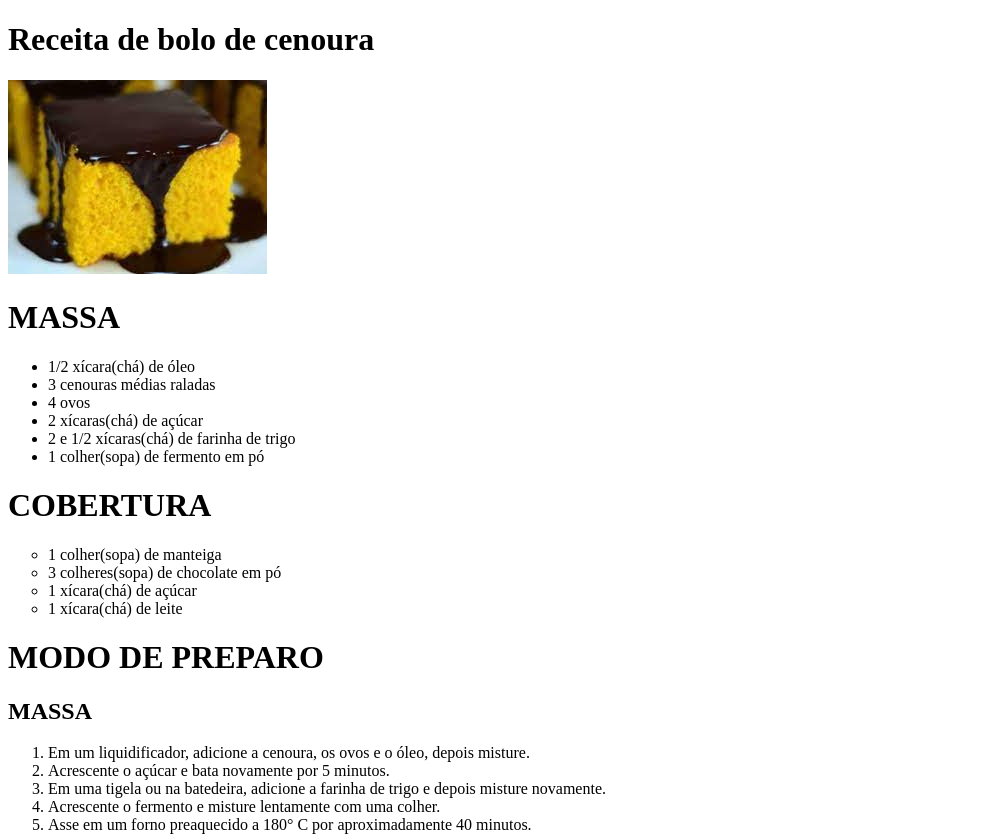
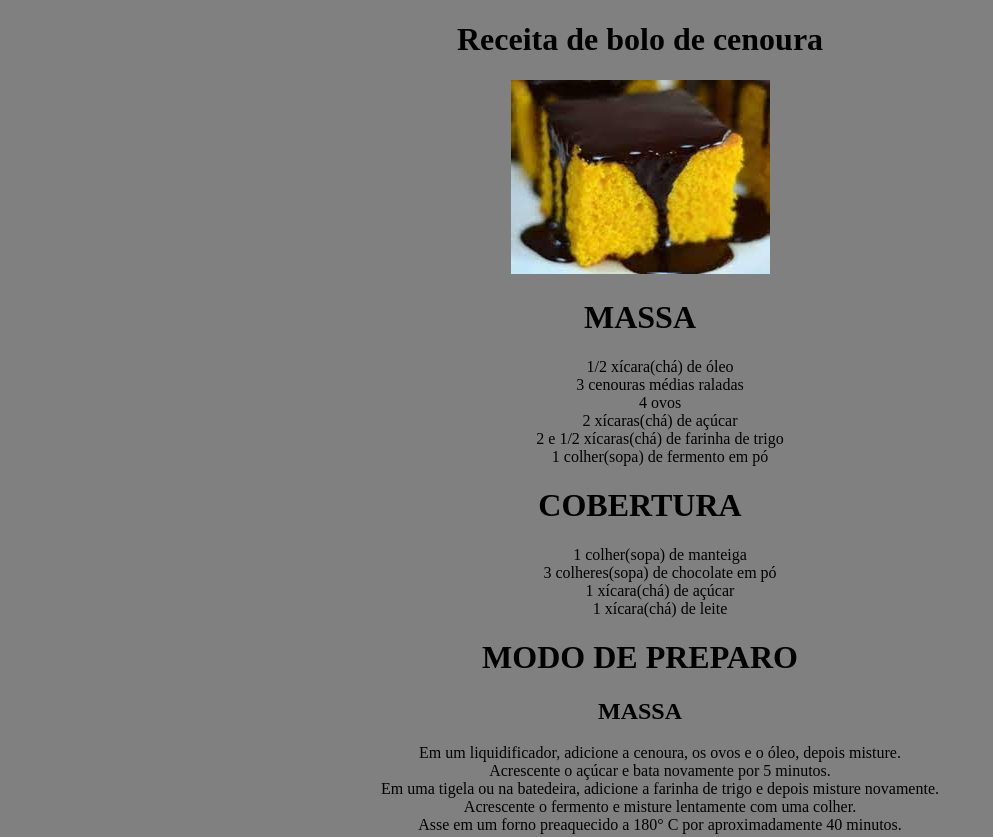
Before and after one commit to Mateusave/trabalho_introdu-ao_a_ENG, a plain HTML site: page index.html in a window 1280 px wide. Shown: the top 837 px of the page, without its empty margins (0-993 px from the left). Drawn offline with Linux system fonts and the light colour scheme.

Commit message:
Add files via upload

```diff
--- a/index.html
+++ b/index.html
@@ -5,7 +5,12 @@
     <meta http-equiv="X-UA-Compatible" content="IE=edge">
     <meta name="viewport" content="width=device-width, initial-scale=1.0">
     <link rel="shortcut icon" href="favcom.ico" type="image/x-icon">
+    <link rel="stylesheet" href="style.css">
+
+
     <title>Bolo de cenoura</title>
+
+
 </head>
 <body>
     <h1>Receita de bolo de cenoura</h1>
--- /dev/null
+++ b/style.css
@@ -0,0 +1,7 @@
+body{
+    background-color: gray;
+    text-align: center;
+}
+li{
+    list-style-type: none;
+}
```
